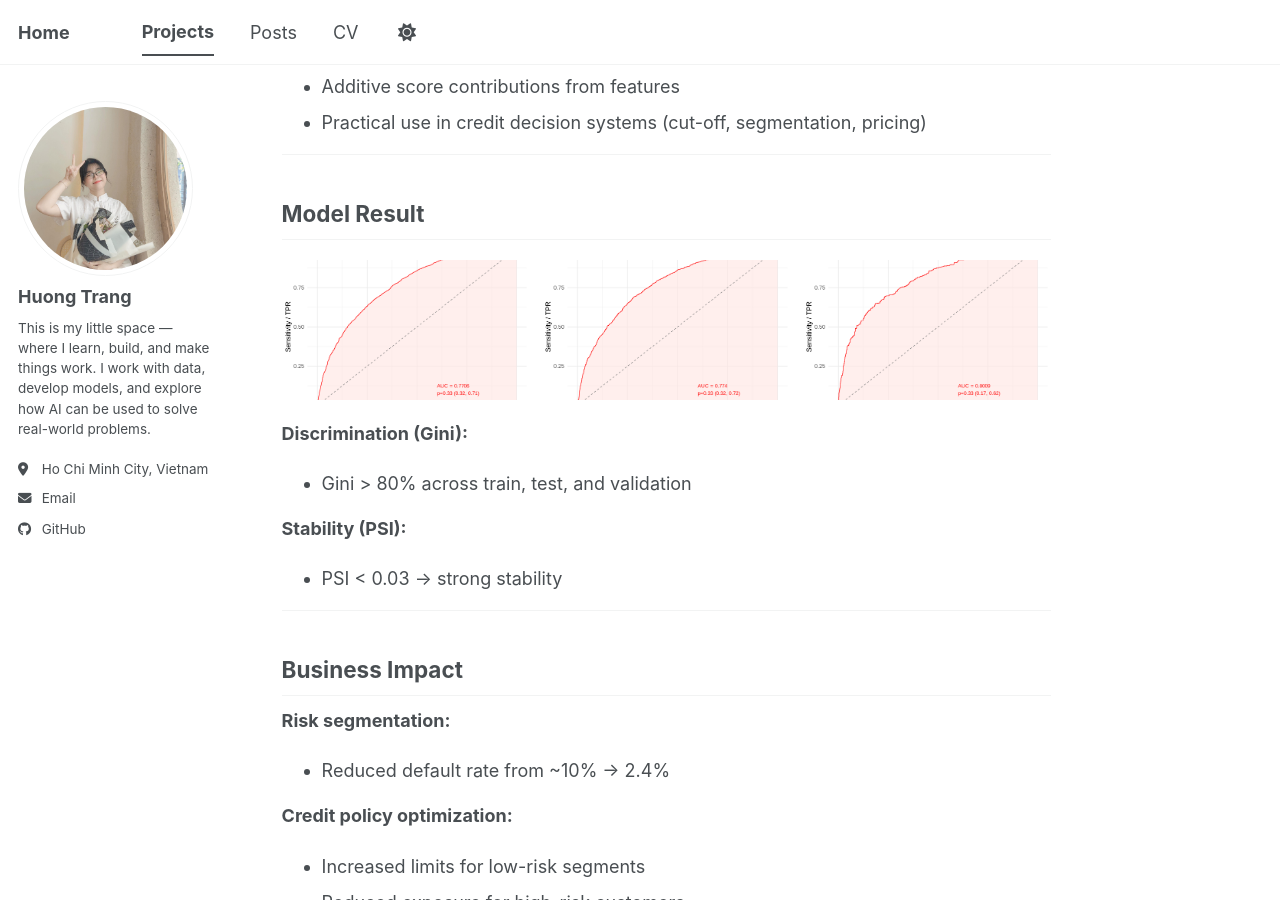
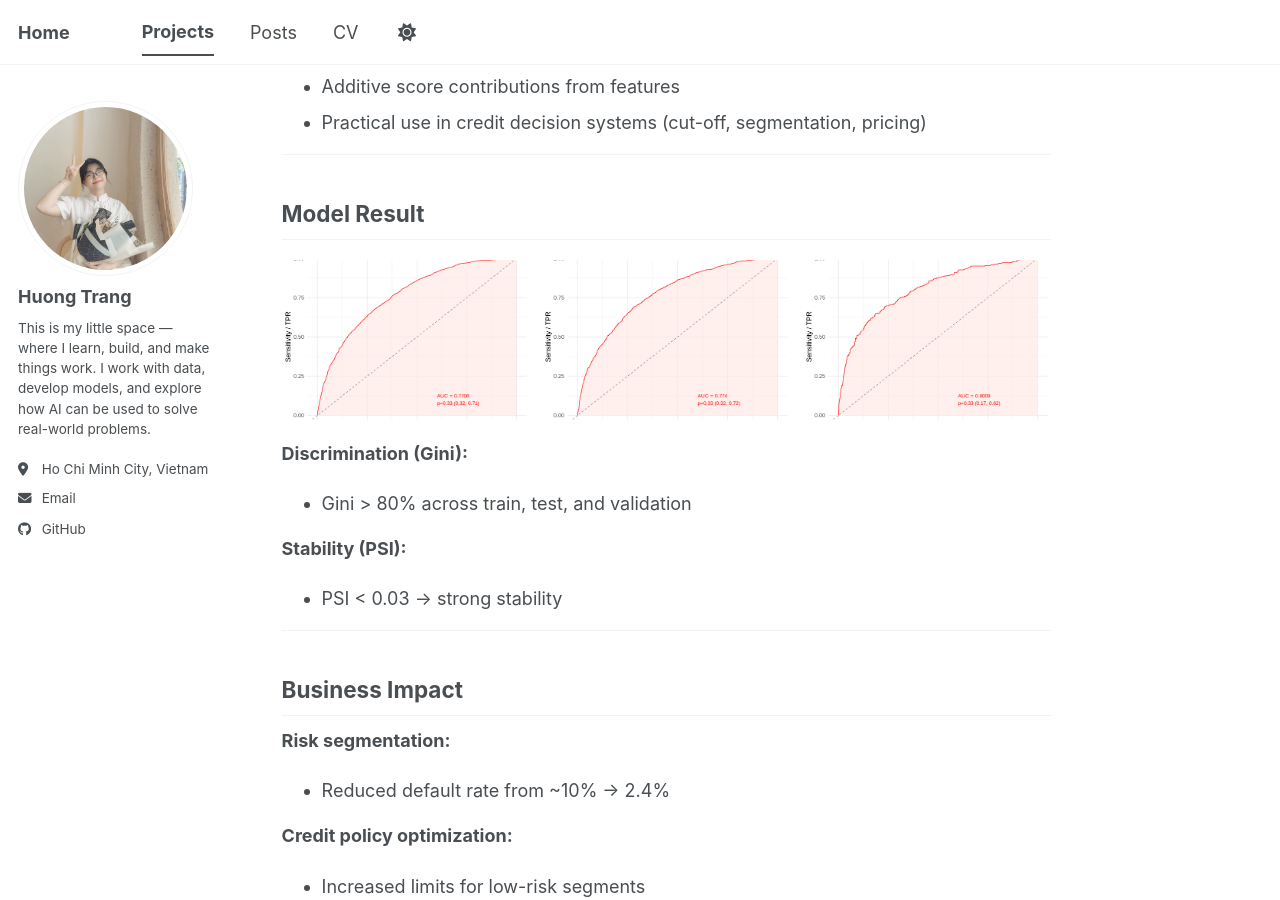
Before and after one commit to HuongTrangDo/huongtrangdo.github.io, a Jekyll site: the page built from _projects/2023-12-20-project-ascore.md, in a window 1280 px wide and 900 px high, scrolled down 4114 px. Built offline with Jekyll 4.4.1, drawn with Linux system fonts in a browser that asks for light colours; a script bundle is joined from its source files by our own code; library files that are not in the unit come from our copies.

Commit message:
Update 2023-12-20-project-ascore.md

```diff
--- a/_projects/2023-12-20-project-ascore.md
+++ b/_projects/2023-12-20-project-ascore.md
@@ -119,9 +119,9 @@ This scaling framework allows:
 
 ## Model Result
 <div style="display: grid; grid-template-columns: repeat(3, 1fr); gap: 12px; margin: 20px 0;">
-  <img src="{{ '/images/projects/ascore_roc_train.png' | relative_url }}" style="width: 100%; height: 140px; object-fit: cover;">
-  <img src="{{ '/images/projects/ascore_roc_test.png' | relative_url }}" style="width: 100%; height: 140px; object-fit: cover;">
-  <img src="{{ '/images/projects/ascore_roc_validation.png' | relative_url }}" style="width: 100%; height: 140px; object-fit: cover;">
+  <img src="{{ '/images/projects/ascore_roc_train.png' | relative_url }}" style="width: 100%; height: 160px; object-fit: cover;">
+  <img src="{{ '/images/projects/ascore_roc_test.png' | relative_url }}" style="width: 100%; height: 160px; object-fit: cover;">
+  <img src="{{ '/images/projects/ascore_roc_validation.png' | relative_url }}" style="width: 100%; height: 160px; object-fit: cover;">
 </div>
 
 **Discrimination (Gini):**
```
